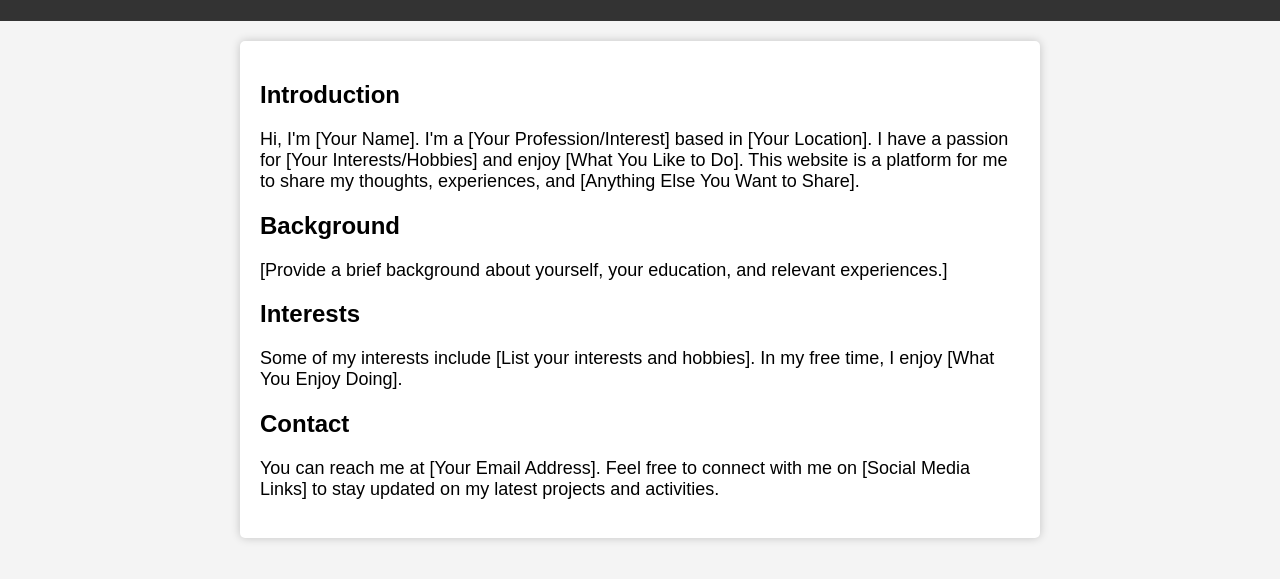
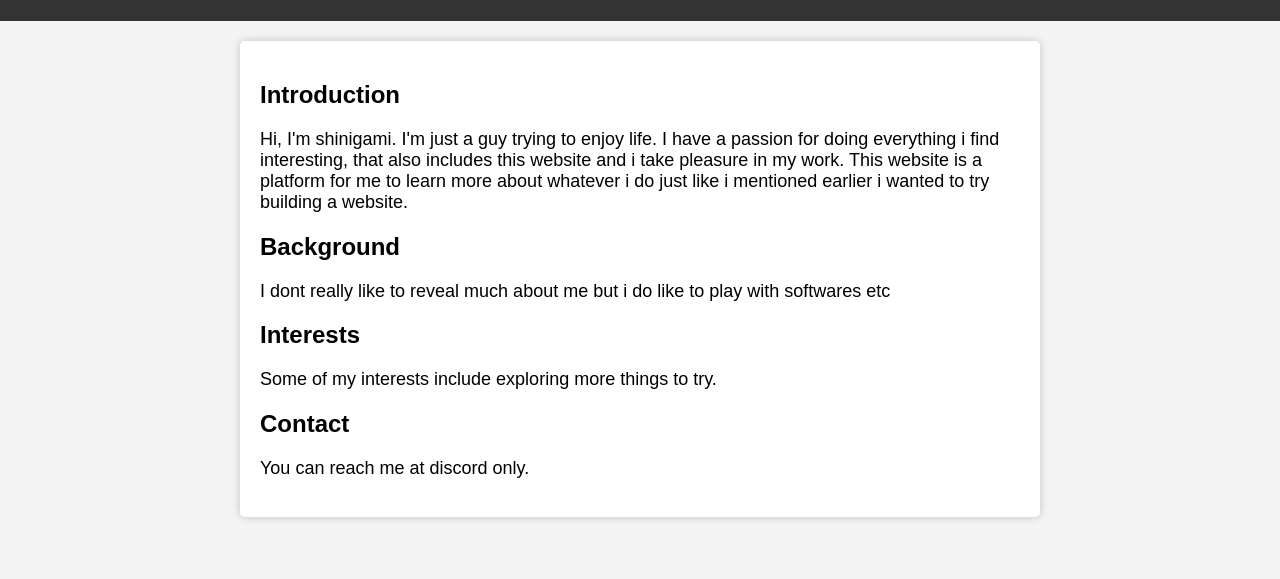
Before and after one commit to d-1-e/shinigami, a plain HTML site: page index.html in a window 1280 px wide. Shown: the part 99-678 px from the top of the page. Drawn offline with Linux system fonts and the light colour scheme.

Commit message:
Update index.html

```diff
--- a/index.html
+++ b/index.html
@@ -50,22 +50,22 @@
         <div class="about-me">
             <h2>Introduction</h2>
             <p>
-                Hi, I'm [Your Name]. I'm a [Your Profession/Interest] based in [Your Location]. I have a passion for [Your Interests/Hobbies] and enjoy [What You Like to Do]. This website is a platform for me to share my thoughts, experiences, and [Anything Else You Want to Share].
+                Hi, I'm shinigami. I'm just a guy trying to enjoy life. I have a passion for doing everything i find interesting, that also includes this website and i take pleasure in my work. This website is a platform for me to learn more about whatever i do just like i mentioned earlier i wanted to try building a website.
             </p>
 
             <h2>Background</h2>
             <p>
-                [Provide a brief background about yourself, your education, and relevant experiences.]
+                I dont really like to reveal much about me but i do like to play with softwares etc
             </p>
 
             <h2>Interests</h2>
             <p>
-                Some of my interests include [List your interests and hobbies]. In my free time, I enjoy [What You Enjoy Doing].
+                Some of my interests include exploring more things to try.
             </p>
 
             <h2>Contact</h2>
             <p>
-                You can reach me at [Your Email Address]. Feel free to connect with me on [Social Media Links] to stay updated on my latest projects and activities.
+                You can reach me at discord only.
             </p>
         </div>
     </div>
```
